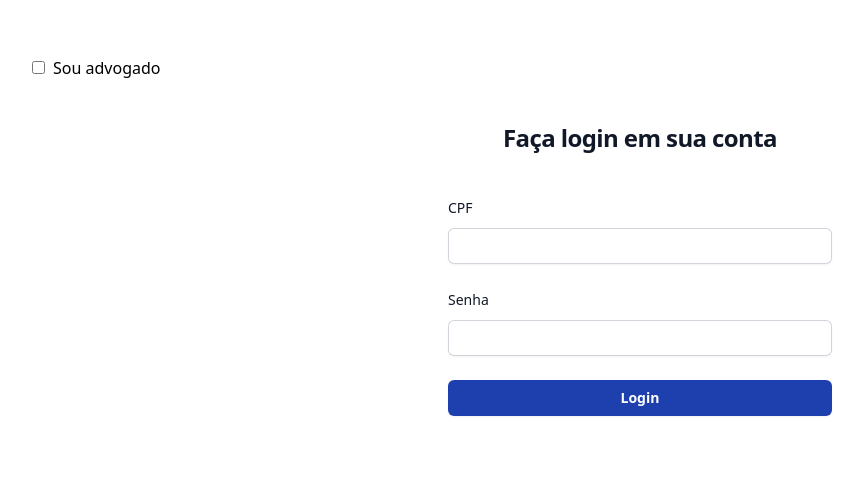
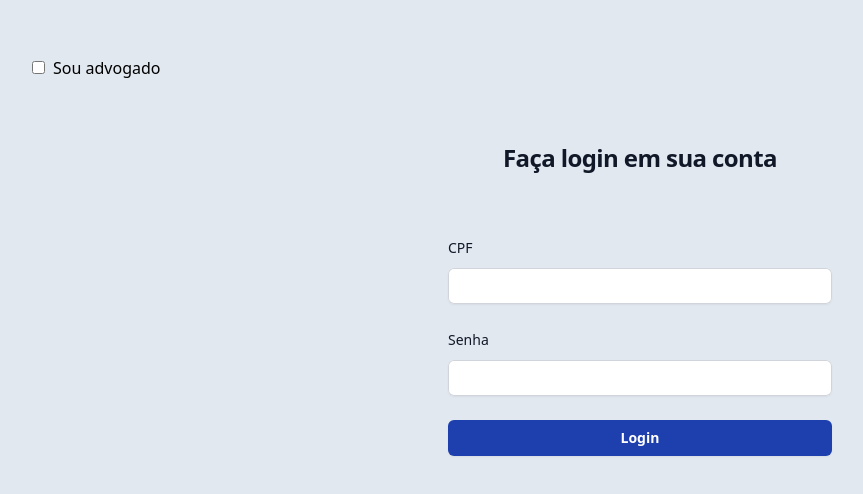
Before and after one commit to Uneto47/PGE-Project, a React (Vite) app in the folder frontEnd/front-pge/: page /login in a window 1280 px wide. Shown: the top 494 px of the page, without its empty margins (0-863 px from the left). Built offline with nearby package versions, Linux system fonts and the light colour scheme.

Commit message:
feat: add navigte in login page

```diff
--- a/frontEnd/front-pge/src/Pages/LoginUsuario.jsx
+++ b/frontEnd/front-pge/src/Pages/LoginUsuario.jsx
@@ -1,7 +1,6 @@
 import React, { useState } from 'react';
-import { useNavigate, useParams } from 'react-router-dom';
+import { useNavigate } from 'react-router-dom';
 import axios from 'axios';
-import { useJwt } from 'react-jwt'
 
 function LoginUsuario() {
   const [cpf, setCpf] = useState('');
@@ -30,7 +29,7 @@ function LoginUsuario() {
       setCpf('');
       setSenha('');
       setError('');
-      navigate(`/loginusuario/${response.data.id}`)
+      navigate(`/login/${response.data.id}`)
     } catch (error) {
       if (error.response && error.response.status === 404) {
         setError('CPF ou senha incorretos. Por favor, verifique e tente novamente.');
@@ -41,7 +40,7 @@ function LoginUsuario() {
   };
 
   return (
-    <div className="flex min-h-full flex-col justify-center px-6 py-12 lg:px-8">
+    <div className="flex flex-col gap-5 bg-slate-200 min-h-screen px-6 py-12 lg:px-8">
       <div className="mt-2">
         <label>
           <input
```
